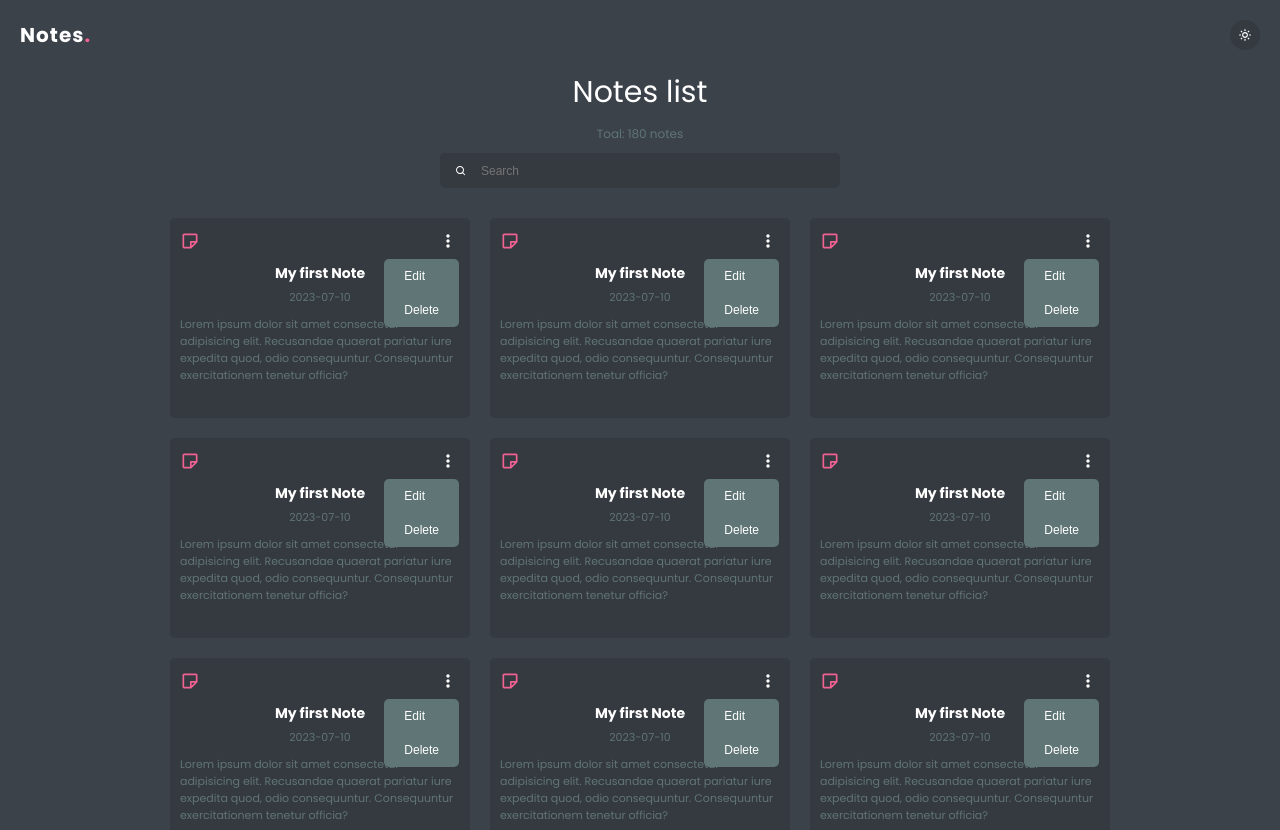
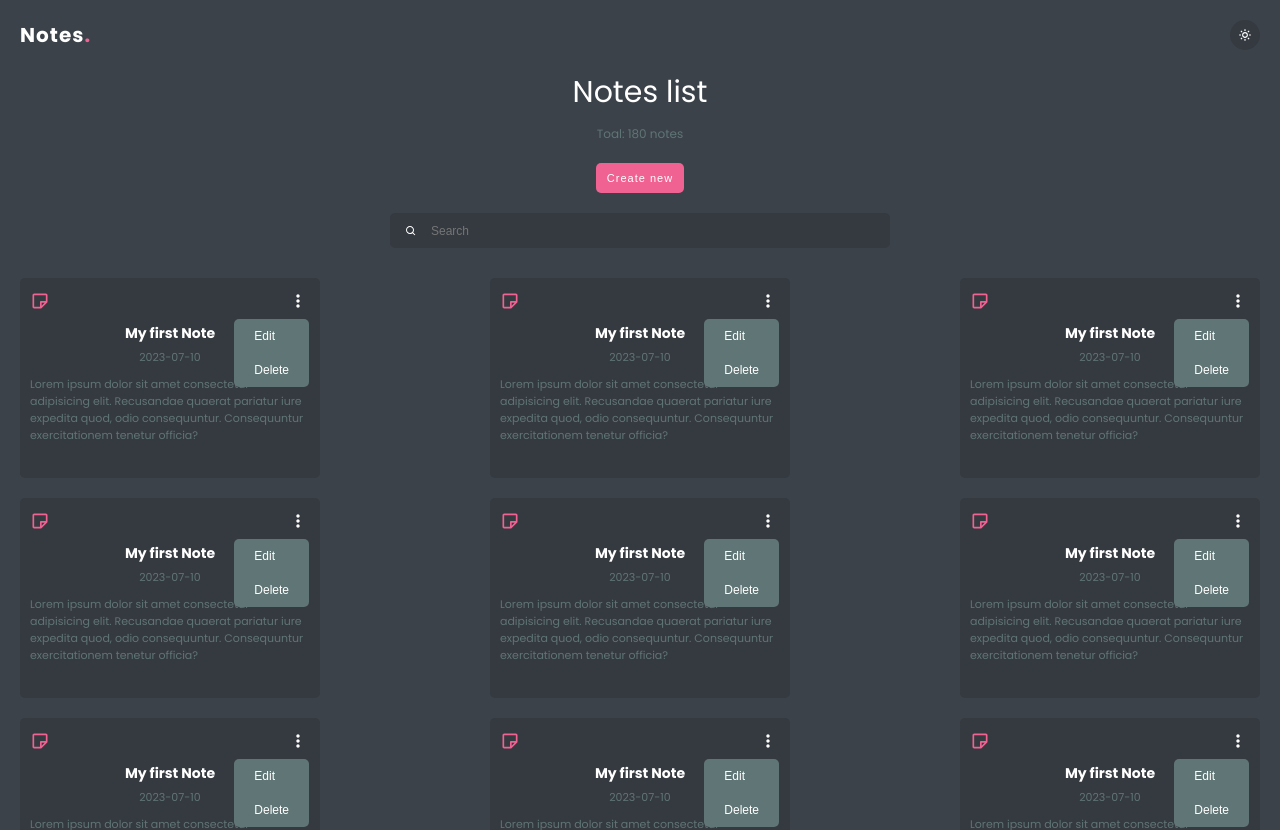
Before and after one commit to IrvingRR/notes-management-frontend, a Next.js app: page / in a window 1280 px wide. Shown: the top 830 px of the page. Built offline with nearby package versions, Linux system fonts and the light colour scheme.

Commit message:
[Design]: FormAddNote design created

```diff
--- a/src/app/page.tsx
+++ b/src/app/page.tsx
@@ -1,9 +1,9 @@
 "use client";
 
 import { BiSearch } from "react-icons/bi";
-import { Container, NotesContainer } from "@/styled/pages/home.styles";
-import { Input, Modal } from "@/common";
-import { NoteItem } from "@/components";
+import { Container, NotesContainer, Header } from "@/styled/pages/home.styles";
+import { Button, Input, Modal } from "@/common";
+import { FormAddNote, NoteItem } from "@/components";
 import { useModal } from "@/hooks";
 
 export default function Home() {
@@ -13,10 +13,13 @@ export default function Home() {
   return (
    <Container>
       <Modal showModal={isOpenedModal} handleCloseModal={handleCloseModal}>
-        <h2>Modal content</h2>
+        <FormAddNote/>
       </Modal>
       <h2>Notes list</h2>
       <p>Toal: 180 notes</p>
+      <Header>
+        <Button label='Create new' onClick={handleOpenModal}/>
+      </Header>
       <Input type='text' name='search' placeholder='Search' icon={<BiSearch/>}/>
       <NotesContainer>
         <NoteItem/>
--- a/src/common/Input.tsx
+++ b/src/common/Input.tsx
@@ -5,12 +5,12 @@ import { InputPropsInterface } from '@/interfaces';
 
 export const Input: FC<InputPropsInterface> = (props: InputPropsInterface) => {
 
-    const { icon, legend, isValid, label, rounded } = props;
+    const { icon, legend, isValid, label, rounded, variant } = props;
 
     return (
         <Field>
             { label && <Label>{label}</Label> }
-            <FieldContent variant={icon ? 'icon' : ''}>
+            <FieldContent variant={icon ? 'icon' : variant}>
                 <InputElement isrounded={rounded} variant={icon ? 'icon' : ''} {...props}/>
                 { icon && icon }
             </FieldContent>
--- a/src/common/TextArea.tsx
+++ b/src/common/TextArea.tsx
@@ -5,14 +5,14 @@ import { TextAreaPropsInterface } from '@/interfaces';
 
 export const TextArea: FC<TextAreaPropsInterface> = (props: TextAreaPropsInterface) => {
 
-    const { legend, isValid, label, rounded } = props;
+    const { legend, isValid, label, rounded, variant } = props;
 
     return (
         <Field>
             { label && <Label>{label}</Label> }
             <FieldContent>
                 {/* <TextAreaElement {...props}/> */}
-                <TextAreaElement isrounded={rounded} {...props}/>
+                <TextAreaElement variant={variant} isrounded={rounded} {...props}/>
             </FieldContent>
             { legend &&
             <Legend isvalid={isValid}>
--- /dev/null
+++ b/src/components/FormAddNote.tsx
@@ -0,0 +1,16 @@
+import { Input, TextArea, Button } from "@/common";
+import { Form, FormActtions } from "@/styled/common/form.styles";
+
+export const FormAddNote = () => {
+  return (
+    <Form>
+      <h2>Create Note</h2>
+      <Input type='text' name='title' placeholder="Title" variant='secondary'/>
+      <TextArea name="description" placeholder="Description" variant="secondary"/>
+      <FormActtions>
+        <Button label='Create'/>
+        <Button label='Cancel' variant="third"/>
+      </FormActtions>
+    </Form>
+  );
+};
--- a/src/components/index.ts
+++ b/src/components/index.ts
@@ -1,3 +1,4 @@
+export * from './FormAddNote';
 export * from './Header';
 export * from './NoteItem';
 export * from './ProviderComponent';
--- a/src/interfaces/input.ts
+++ b/src/interfaces/input.ts
@@ -12,5 +12,6 @@ export interface InputPropsInterface {
     isValid?: boolean
     required?: boolean
     rounded?: boolean
+    variant?: string
     onChange?: (e: ChangeEvent<HTMLInputElement>) => void
 };
--- a/src/interfaces/textarea.ts
+++ b/src/interfaces/textarea.ts
@@ -10,5 +10,6 @@ export interface TextAreaPropsInterface {
     isValid?: boolean
     required?: boolean
     rounded?: boolean
+    variant?: string
     onChange?: (e: ChangeEvent<HTMLTextAreaElement>) => void
 };
--- a/src/styled/common/button.styles.ts
+++ b/src/styled/common/button.styles.ts
@@ -4,10 +4,12 @@ export const ButtonElement = styled.button<{ variant?: string, isrounded?: boole
     padding: 8px 10px;
     display: inline-flex;
     align-items: center;
+    justify-content: center;
     gap: 3px;
     background-color: var(--primary-color);
     color: var(--white-color);
     letter-spacing: 1px;
+    font-size: var(--fs-xs);
 
     svg {
         font-size: var(--fs-m);
@@ -70,6 +72,52 @@ export const ButtonElement = styled.button<{ variant?: string, isrounded?: boole
         }
     `}
 
+    /* Secondary */
+    ${props => props.variant === 'third' && css`
+
+        background-color: var(--gray-secondary-color);
+
+        &:hover {
+            background-color: var(--gray-color);
+        }
+
+        &:active {
+            background-color: var(--gray-secondary-color);
+        }
+    `}
+
+    /* Outline */
+    ${props => props.variant === 'outline' && css`
+
+        background-color: transparent;
+        border-color: var(--primary-color);
+        color: ${props => props.theme.fontColor};
+
+        &:hover {
+            background-color: var(--primary-color-hover);
+        }
+
+        &:active {
+            background-color: var(--primary-color);
+        }
+    `}
+
+    /* Outline Secondary */
+    ${props => props.variant === 'secondary outline' && css`
+
+        background-color: transparent;
+        border-color: var(--secondary-color);
+        color: ${props => props.theme.fontColor};
+
+        &:hover {
+            background-color: var(--secondary-color-hover);
+        }
+
+        &:active {
+            background-color: var(--secondary-color);
+        }
+    `}
+
     /* Rounded */
     ${props => props.isrounded && css`
         border-radius: 80px;
--- a/src/styled/common/form.styles.ts
+++ b/src/styled/common/form.styles.ts
@@ -1,8 +1,23 @@
 import styled, {css} from 'styled-components';
+
+export const Form = styled.form`
+    width: 100%;
+    max-width: 450px;
+    border-radius: var(--radius);
+    background-color: ${props => props.theme.backgroundSecondaryColor};
+    padding: 20px;
+    display: flex;
+    flex-direction: column;
+    gap: 10px;
+
+    h2 {
+        font-size: var(--fs-m);
+    }
+`;
 
 export const Field = styled.div`
     width: 100%;
-    max-width: 400px;
+    max-width: 500px;
     display: flex;
     flex-direction: column;
     gap: 5px;
@@ -60,6 +75,11 @@ export const InputElement = styled.input<{ variant?: string, isrounded?: boolean
         border-radius: 80px;
     `}
 
+    /* Secondary */
+    ${props => props.variant === 'secondary' && css`
+        background-color: ${props.theme.backgroundPrimaryColor};
+    `}
+
 `;
 
 export const Legend = styled.p<{ isvalid?: boolean }>`
@@ -78,7 +98,7 @@ export const Legend = styled.p<{ isvalid?: boolean }>`
     ` }
 `;
 
-export const TextAreaElement = styled.textarea<{ isrounded?: boolean }>`
+export const TextAreaElement = styled.textarea<{ isrounded?: boolean, variant?: string }>`
     width: 100%;
     padding: 10px 20px;
     background-color: ${props => props.theme.backgroundSecondaryColor};
@@ -98,4 +118,16 @@ export const TextAreaElement = styled.textarea<{ isrounded?: boolean }>`
     ${props => props.isrounded && css`
         border-radius: 80px;
     `}
+
+    /* Secondary */
+    /* Secondary */
+    ${props => props.variant === 'secondary' && css`
+        background-color: ${props.theme.backgroundPrimaryColor};
+    `}
 `;
+
+export const FormActtions = styled.div`
+    display: flex;
+    align-items: center;
+    gap: 8px;
+`;
--- a/src/styled/common/modal.styles.ts
+++ b/src/styled/common/modal.styles.ts
@@ -33,7 +33,7 @@ export const ModalHeader = styled.div`
     position: absolute;
     top: 0;
     left: 0;
-    padding: 10px 20px;
+    padding: 10px;
 `;
 
 export const ModalButton = styled.button`
--- a/src/styled/pages/home.styles.ts
+++ b/src/styled/pages/home.styles.ts
@@ -19,10 +19,18 @@ export const Container = styled.div`
     }
 `;
 
+export const Header = styled.header`
+    width: 100%;
+    display: flex;
+    align-items: center;
+    padding: 10px 0;
+    justify-content: center;
+`;
+
 export const NotesContainer = styled.div`
     width: 100%;
     display: flex;
-    justify-content: center;
+    justify-content: space-between;
     align-items: center;
     flex-wrap: wrap;
     gap: 20px;
```
